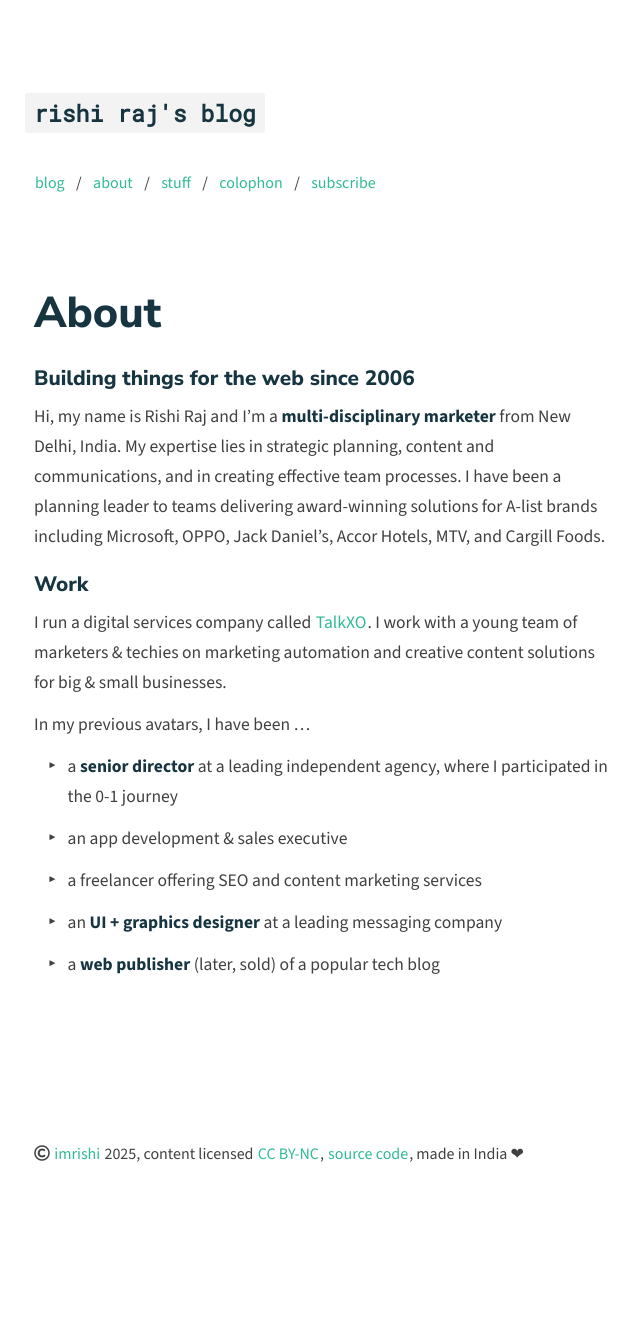
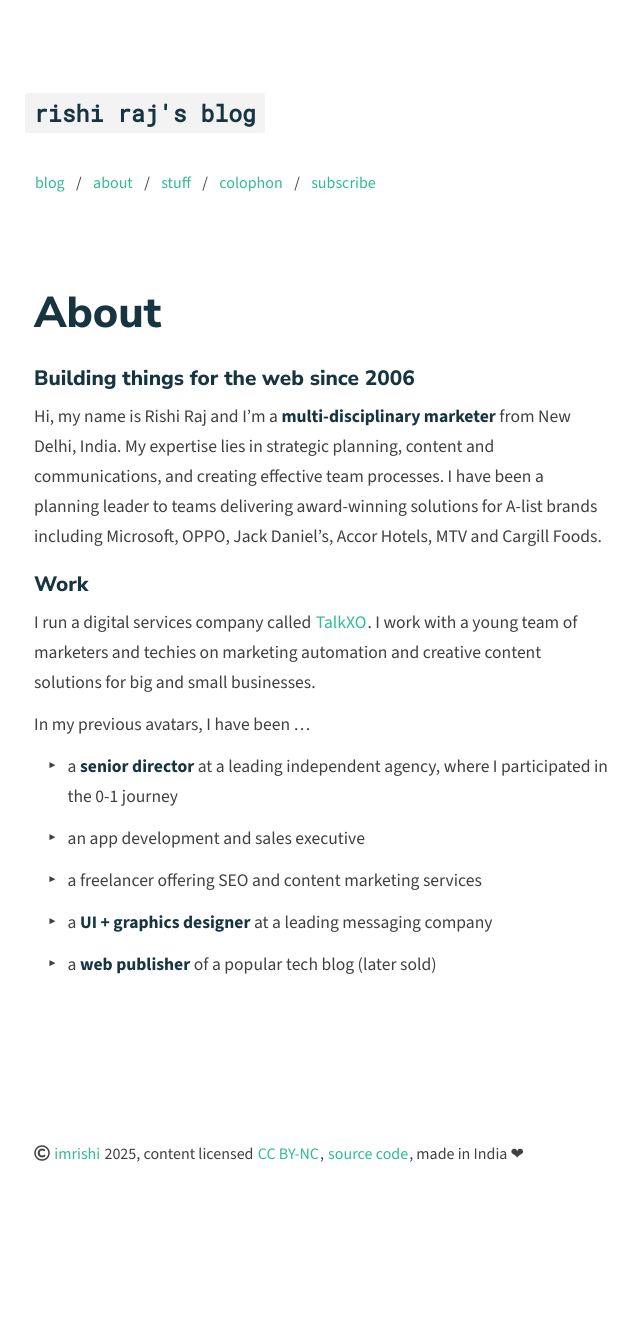
Before and after one commit to talkxo/rishiraj-blog-machine, a Jekyll site: the page built from _pages/about.md, in a window 1280 px wide. Shown: the whole page, without its empty margins (318-958 px from the left). Built offline with Jekyll 4.4.1, drawn with Linux system fonts in a browser that asks for light colours; nearby versions of some CDN libraries.

Commit message:
Grammar fixes on about page

```diff
--- a/_pages/about.md
+++ b/_pages/about.md
@@ -9,16 +9,16 @@ permalink: /about/
 
 ### Building things for the web since 2006
 
-Hi, my name is Rishi Raj and I'm a  **multi-disciplinary marketer** from New Delhi, India. My expertise lies in strategic planning, content and communications, and in creating effective team processes. I have been a planning leader to teams delivering award-winning solutions for A-list brands including Microsoft, OPPO, Jack Daniel's, Accor Hotels, MTV, and Cargill Foods.
+Hi, my name is Rishi Raj and I'm a **multi-disciplinary marketer** from New Delhi, India. My expertise lies in strategic planning, content and communications, and creating effective team processes. I have been a planning leader to teams delivering award-winning solutions for A-list brands including Microsoft, OPPO, Jack Daniel's, Accor Hotels, MTV and Cargill Foods.
 
 ### Work
 
-I run a digital services company called [TalkXO](https://hello.talkxo.com). I work with a young team of marketers & techies on marketing automation and creative content solutions for big & small businesses.
+I run a digital services company called [TalkXO](https://hello.talkxo.com). I work with a young team of marketers and techies on marketing automation and creative content solutions for big and small businesses.
 
 In my previous avatars, I have been ...
 
 - a **senior director** at a leading independent agency, where I participated in the 0-1 journey
-- an app development & sales executive
+- an app development and sales executive
 - a freelancer offering SEO and content marketing services
-- an **UI + graphics designer** at a leading messaging company
-- a **web publisher** (later, sold) of a popular tech blog
+- a **UI + graphics designer** at a leading messaging company
+- a **web publisher** of a popular tech blog (later sold)
```
